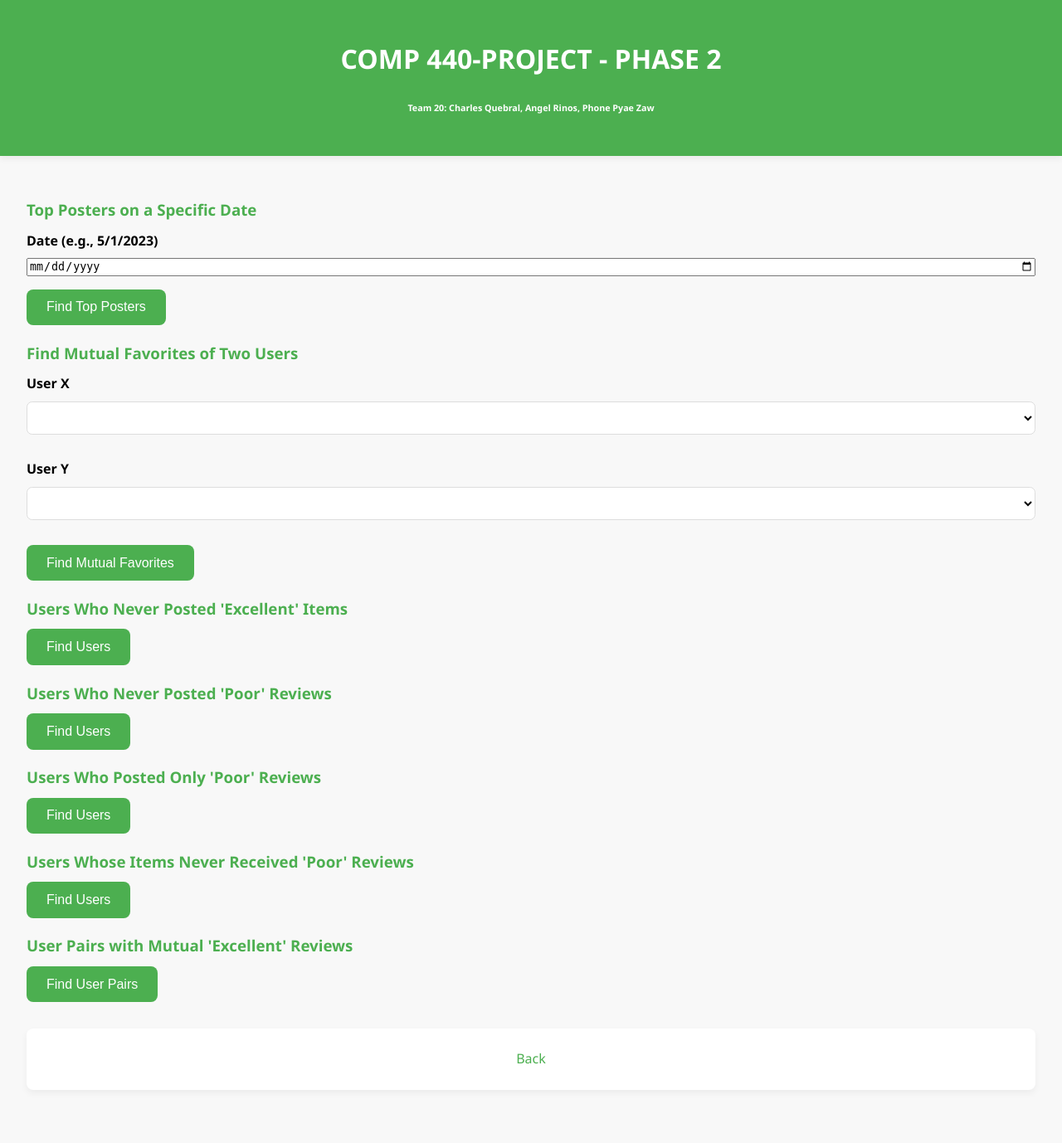
After one commit to charlesquebral/440DBDesign-Project, a Flask app: template templates/user_statistics.html in a window 1280 px wide. The commit adds this page. Shown: the whole page at 83% size. Run offline with Flask 3, Linux system fonts and the light colour scheme; the template is opened without the code that fills it, so the values that code supplies are empty; some libraries are stand-ins or nearby versions.

Commit message:
Phase 3 draft

```diff
--- /dev/null
+++ b/templates/user_statistics.html
@@ -0,0 +1,113 @@
+<!DOCTYPE html>
+<html lang="en">
+
+<head>
+    <meta charset="UTF-8">
+    <meta name="viewport" content="width=device-width, initial-scale=1.0">
+    <meta name="description" content="Login to access COMP 440 Project">
+    <meta name="keywords" content="COMP 440, Project, Login">
+    <meta name="author" content="Charles Quebral, Angel Rinos, Phone Pyae Zaw">
+    <link rel="stylesheet" href="{{ url_for('static', filename='/style.css') }}" />
+    <title>COMP 440-PROJECT - PHASE 2</title>
+</head>
+
+<body>
+    <header>
+        <h1>COMP 440-PROJECT - PHASE 2</h1>
+        <h6>Team 20: Charles Quebral, Angel Rinos, Phone Pyae Zaw</h6>
+    </header>
+
+    <main>
+        <!-- Section for Listing Users Who Posted the Most on a Specific Date -->
+        <section class="user-statistics-section">
+            <h3>Top Posters on a Specific Date</h3>
+            <form action="{{url_for('most_posts_on_date')}}" method="post">
+                <div class="form-group">
+                    <label for="date">Date (e.g., 5/1/2023)</label>
+                    <input type="date" class="form-control" id="date" name="date">
+                </div>
+                <div class="button-group">
+                    <button type="submit" class="btn-primary">Find Top Posters</button>
+                </div>
+            </form>
+        </section>
+
+        <!-- Section for Finding Mutual Favorites of Two Users -->
+        <section class="user-statistics-section">
+            <h3>Find Mutual Favorites of Two Users</h3>
+            <form action="{{url_for('mutual_favorites')}}" method="post">
+                <div class="form-group">
+                    <label for="userX">User X</label>
+                    <select id="userX" name="userX" class="form-control">
+                        <!-- Options populated with usernames -->
+                    </select>
+                </div>
+                <div class="form-group">
+                    <label for="userY">User Y</label>
+                    <select id="userY" name="userY" class="form-control">
+                        <!-- Options populated with usernames -->
+                    </select>
+                </div>
+                <div class="button-group">
+                    <button type="submit" class="btn-primary">Find Mutual Favorites</button>
+                </div>
+            </form>
+        </section>
+
+        <!-- Section for Display All Users Who Never Posted Any "Excellent" Items -->
+        <section class="user-statistics-section">
+            <h3>Users Who Never Posted 'Excellent' Items</h3>
+            <form action="{{url_for('users_never_posted_excellent')}}" method="post">
+                <div class="button-group">
+                    <button type="submit" class="btn-primary">Find Users</button>
+                </div>
+            </form>
+        </section>
+
+        <!-- Section for Display All Users Who Never Posted a "Poor" Review -->
+        <section class="user-statistics-section">
+            <h3>Users Who Never Posted 'Poor' Reviews</h3>
+            <form action="{{url_for('users_never_posted_poor_review')}}" method="post">
+                <div class="button-group">
+                    <button type="submit" class="btn-primary">Find Users</button>
+                </div>
+            </form>
+        </section>
+
+        <!-- Section for Display All Users Who Posted Only "Poor" Reviews -->
+        <section class="user-statistics-section">
+            <h3>Users Who Posted Only 'Poor' Reviews</h3>
+            <form action="{{url_for('users_only_posted_poor_review')}}" method="post">
+                <div class="button-group">
+                    <button type="submit" class="btn-primary">Find Users</button>
+                </div>
+            </form>
+        </section>
+
+        <!-- Section for Display Users Whose Items Never Received Any "Poor" Reviews -->
+        <section class="user-statistics-section">
+            <h3>Users Whose Items Never Received 'Poor' Reviews</h3>
+            <form action="{{url_for('users_items_never_received_poor_review')}}" method="post">
+                <div class="button-group">
+                    <button type="submit" class="btn-primary">Find Users</button>
+                </div>
+            </form>
+        </section>
+
+        <!-- Section for List User Pairs Who Always Gave Each Other "Excellent" Reviews -->
+        <section class="user-statistics-section">
+            <h3>User Pairs with Mutual 'Excellent' Reviews</h3>
+            <form action="{{url_for('user_pairs_mutual_excellent_reviews')}}" method="post">
+                <div class="button-group">
+                    <button type="submit" class="btn-primary">Find User Pairs</button>
+                </div>
+            </form>
+        </section>
+
+        <!-- Back Link -->
+        <section class="link-group">
+            <a href="/index">Back</a>
+        </section>
+    </main>
+</body>
+</html>
```
Also changed, not shown: templates/search.html (+51 -4 lines), 1 other file.
